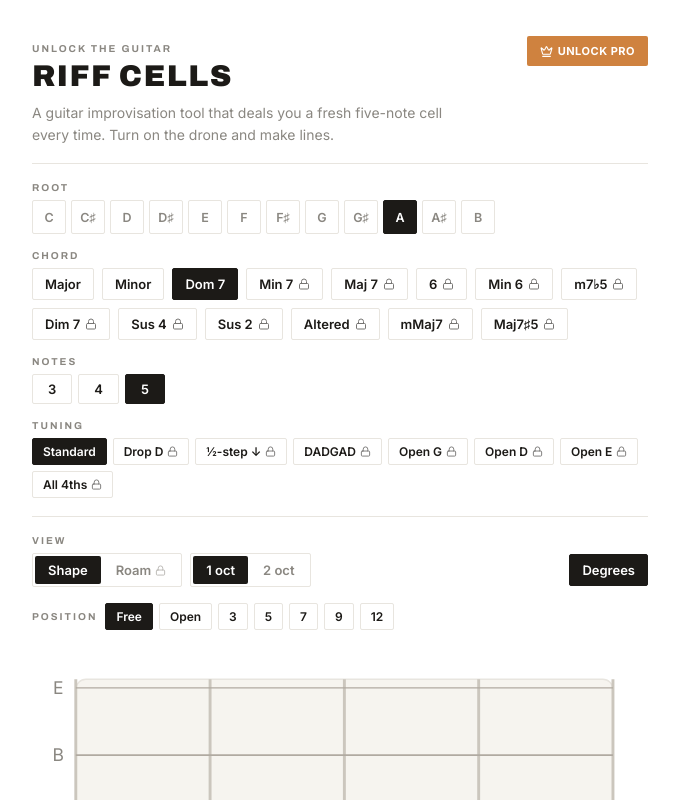
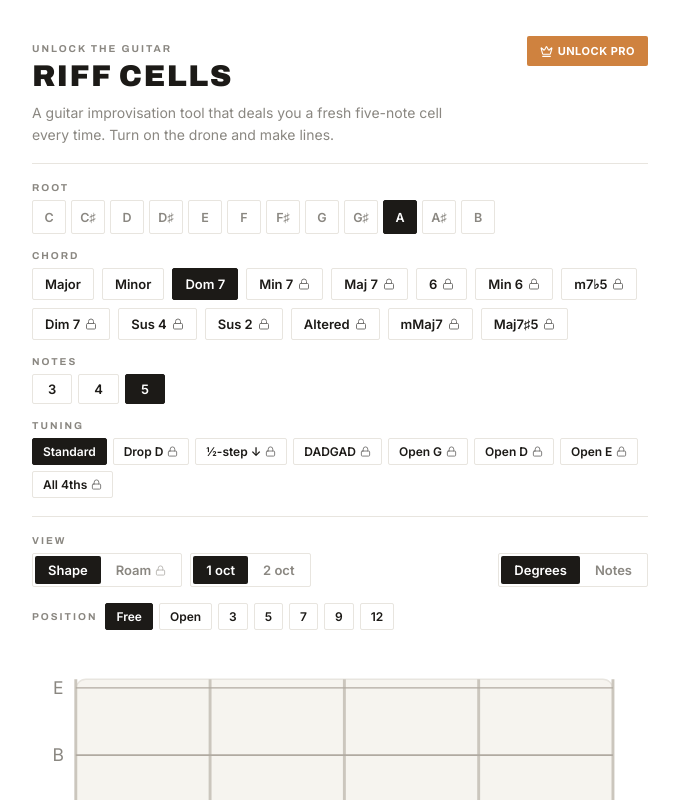
Before and after one commit to fretboardtools/riff-cells, a React (Vite) app: page / in a window 1280 px wide. Shown: the top 800 px of the page, without its empty margins (300-979 px from the left). Built offline with nearby package versions, Linux system fonts and the light colour scheme.

Commit message:
Update RiffCells.jsx

```diff
--- a/src/RiffCells.jsx
+++ b/src/RiffCells.jsx
@@ -458,7 +458,11 @@ export default function App() {
           </div>
         )}
         <span style={{ flex:1 }} />
-        <Btn active={showDeg} onClick={() => setShowDeg(!showDeg)}>{showDeg ? "Degrees" : "Notes"}</Btn>
+        <div style={{ display:"flex", gap:2, border:`1px solid ${LINE}`, borderRadius:RAD, padding:2 }} title="Label the dots with scale degrees or note names">
+          {[[true,"Degrees"],[false,"Notes"]].map(([val,lab]) => (
+            <button key={lab} onClick={() => setShowDeg(val)} style={segBtn(showDeg===val)}>{lab}</button>
+          ))}
+        </div>
       </div>
 
       {/* position lock */}
```
